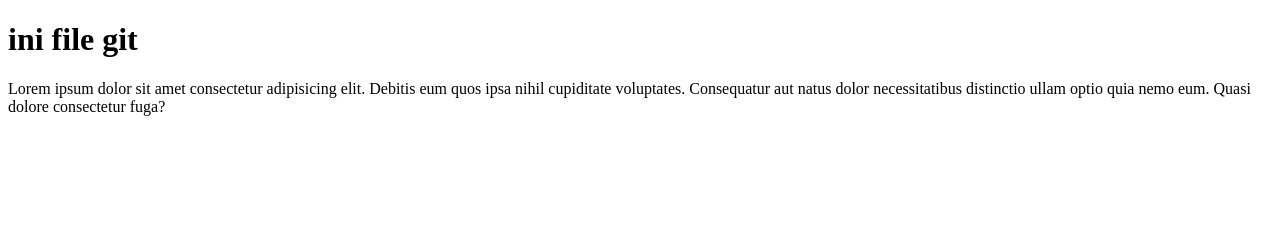
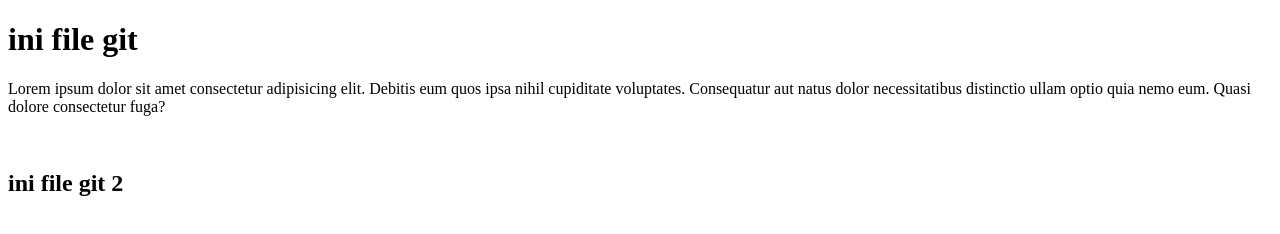
Before and after one commit to ddindawaii/latihan_git_jwdnb1_2025, a plain HTML site: page git.html in a window 1280 px wide. Drawn offline with Linux system fonts and the light colour scheme.

Commit message:
menambahkan h2 pada git.html

```diff
--- a/git.html
+++ b/git.html
@@ -8,5 +8,7 @@
 <body>
     <h1>ini file git</h1>
     <p>Lorem ipsum dolor sit amet consectetur adipisicing elit. Debitis eum quos ipsa nihil cupiditate voluptates. Consequatur aut natus dolor necessitatibus distinctio ullam optio quia nemo eum. Quasi dolore consectetur fuga?</p>
+    <br>
+    <h2>ini file git 2</h2>
 </body>
 </html>
```
